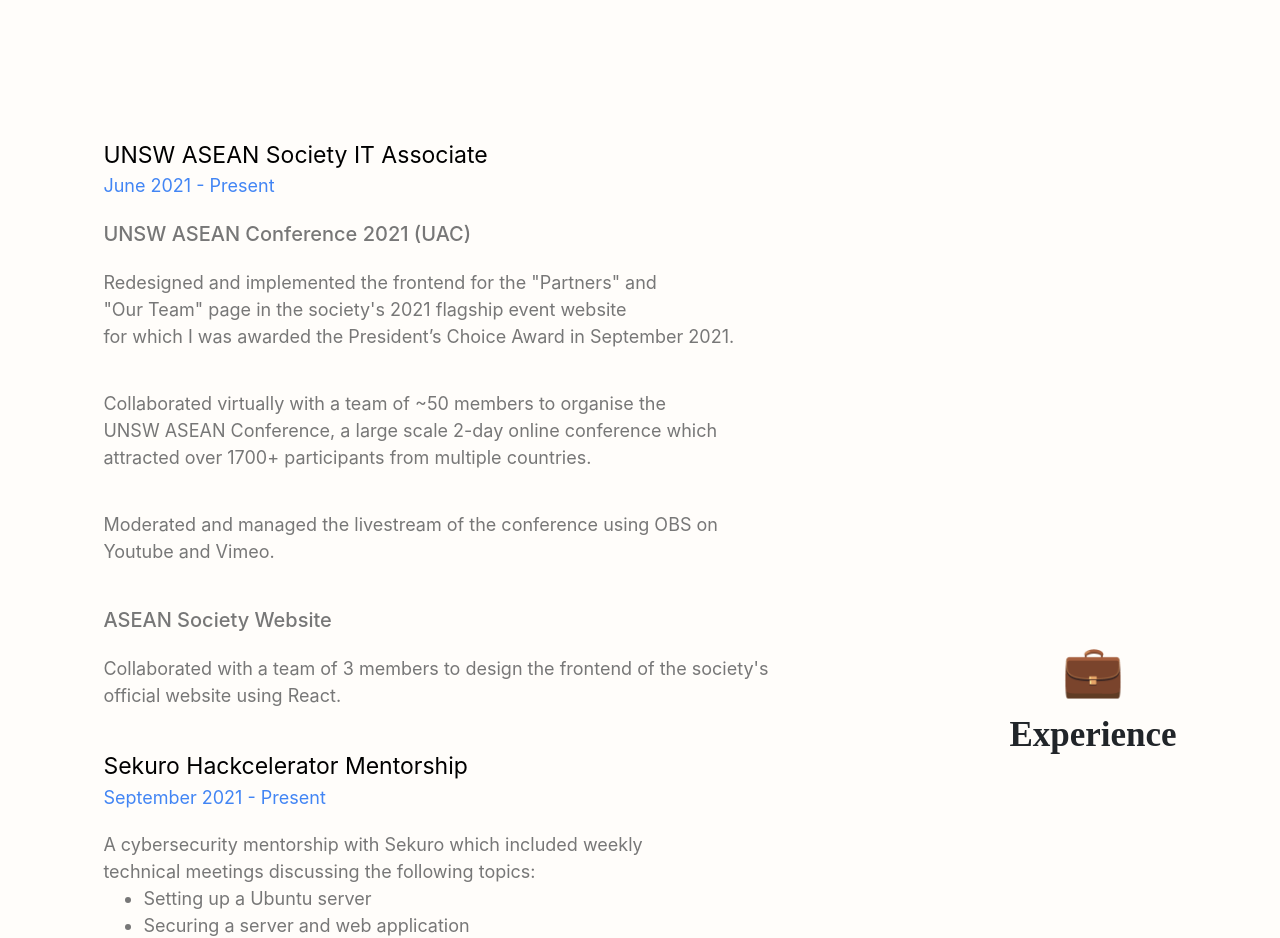
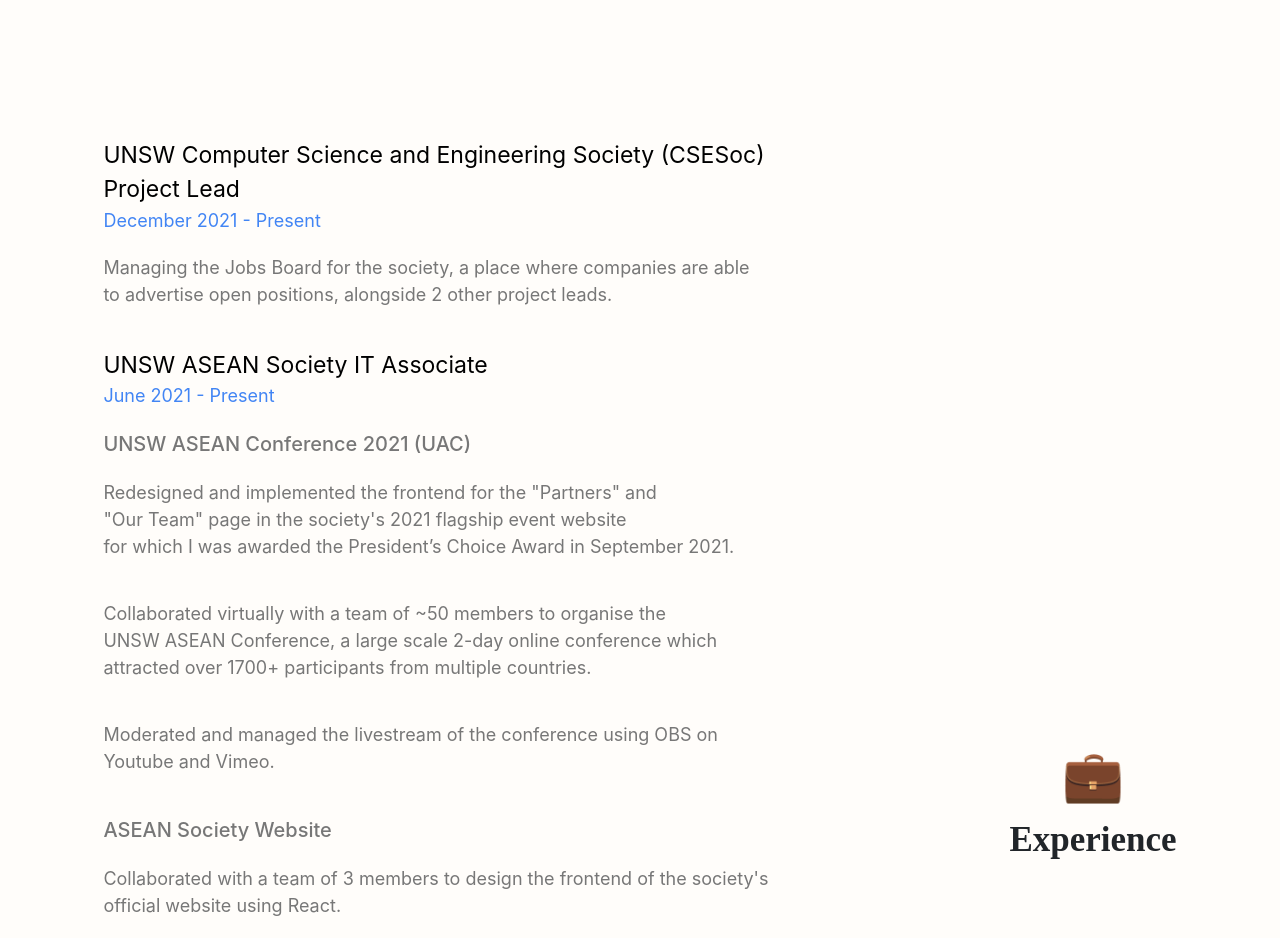
Before and after one commit to Darianlmj/Web-Portfolio, a React (Create React App) app: page /resume in a window 1280 px wide. Shown: the part 840-1778 px from the top of the page. Built offline with nearby package versions, Linux system fonts and the light colour scheme; a web font is replaced by a local one.

Commit message:
Updated resume

```diff
--- a/src/pages/Resume/Resume.js
+++ b/src/pages/Resume/Resume.js
@@ -68,6 +68,16 @@
             </ResContainer>
             <ResContainer>
                 <ResContent>
+                    <div style={{fontSize: 23, color: 'black'}}>
+                        UNSW Computer Science and Engineering Society (CSESoc) <br/>
+                        Project Lead <br/>
+                    </div>
+                    <div style={{fontSize: 18, color: '#4285F4'}}>December 2021 - Present</div>
+                    <div style={{paddingTop: 20, paddingBottom: 40}}>
+                        Managing the Jobs Board for the society, a place where companies are able <br/>
+                        to advertise open positions, alongside 2 other project leads. <br/>
+                    </div>
+
                     <div style={{fontSize: 23, color: 'black'}}>
                         UNSW ASEAN Society IT Associate<br/>
                     </div>
```
